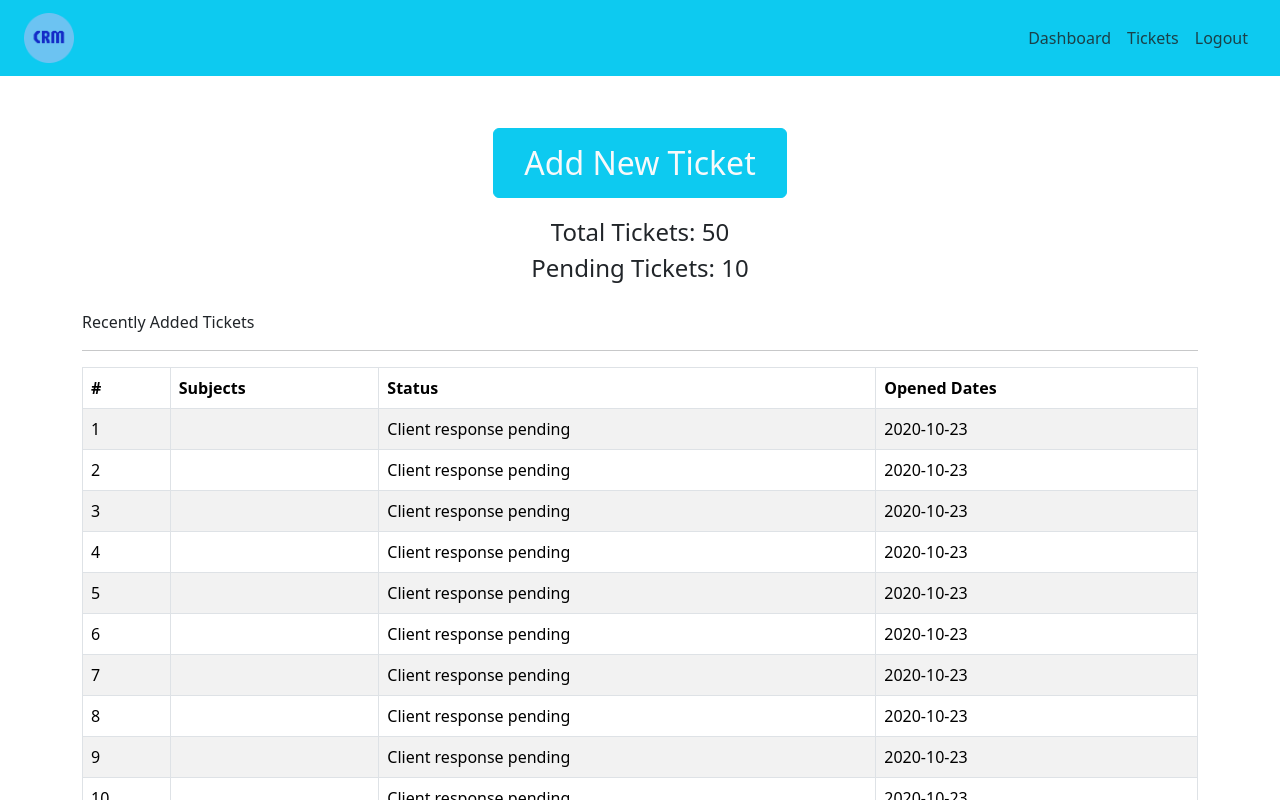
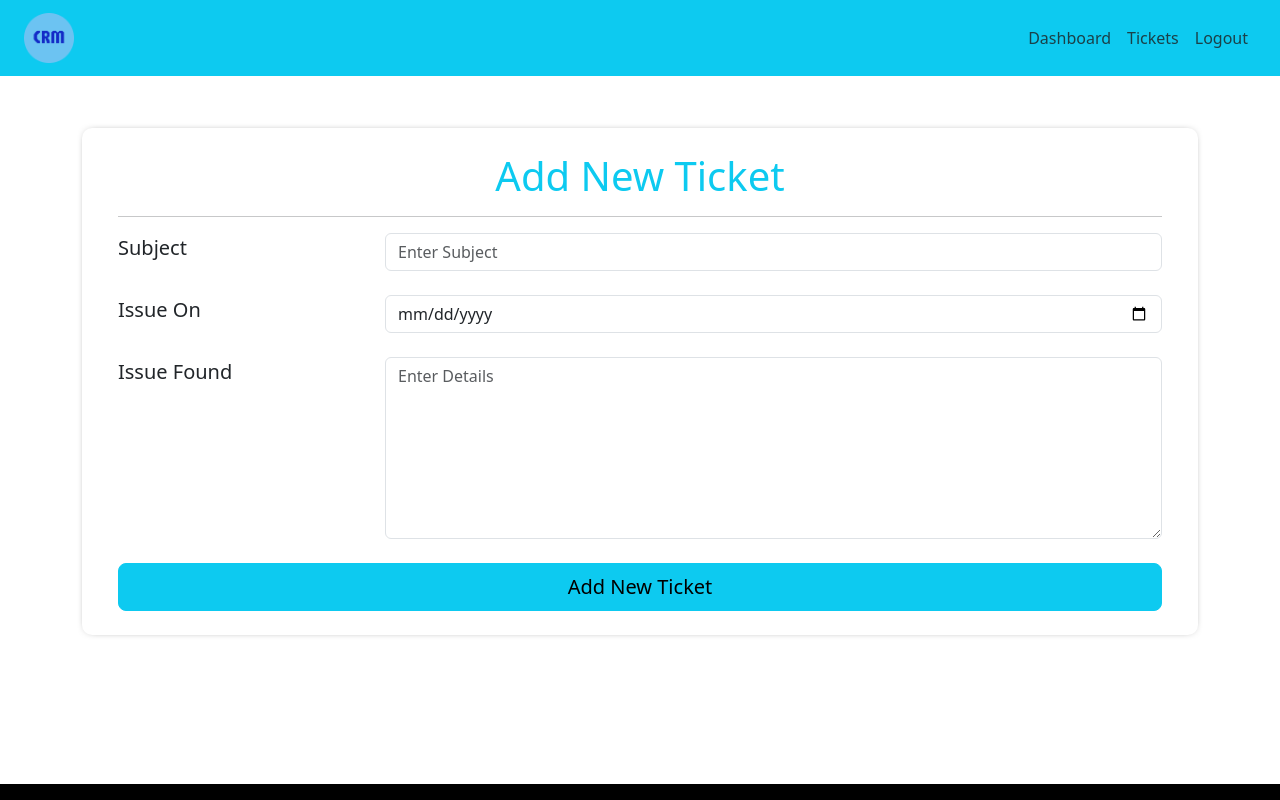
Before and after one commit to hemantsingh2004/crm-system, a React (Vite) app in the folder frontend/: page / in a window 1280 px wide. Shown: the top 800 px of the page. Built offline with nearby package versions, Linux system fonts and the light colour scheme.

Commit message:
Add New Ticket Page completed

```diff
--- a/frontend/src/App.jsx
+++ b/frontend/src/App.jsx
@@ -1,13 +1,15 @@
 import { DefaultLayout } from "./layout/DefaultLayout";
 import { Dashboard } from "./pages/dashboard/Dashboard.page";
 import { Entry } from "./pages/entry/Entry.page";
+import { AddTicket } from "./pages/new-ticket/AddTicket.page";
 import "./App.css";
 function App() {
   return(
     <div className="App">
       {/* <Entry/> */}
       <DefaultLayout>
-        <Dashboard/>
+        {/* <Dashboard/> */}
+        <AddTicket />
       </DefaultLayout>
     </div>
   )
--- /dev/null
+++ b/frontend/src/components/add-ticket-form/AddTicketForm.comp.jsx
@@ -0,0 +1,69 @@
+import React from "react";
+import { Container, Form, Button, Row, Col } from "react-bootstrap";
+import "./AddTicketForm.style.css";
+
+export const AddTicketForm = ({handleOnSubmit, formData, handleOnChange}) => {
+  return (
+    <Container className="text-start my-5 add-new-ticket">
+      <Row>
+        <Col className="m-4">
+        <h1 className="text-info text-center">Add New Ticket</h1>
+        <hr />
+          <Form className="fs-5 d-grid gap-2" autoComplete="off" onSubmit={handleOnSubmit}>
+
+            <Form.Group as={Row} className="mb-3" controlId="formBasicEmail">
+                <Col sm={3}>
+              <Form.Label>Subject</Form.Label>
+              </Col>
+              <Col sm={9}>
+              <Form.Control
+                name="subject"
+                onChange={handleOnChange}
+                value={formData.subject}
+                placeholder="Enter Subject"
+                required
+              />
+              </Col>
+            </Form.Group>
+
+            <Form.Group as={Row} className="mb-3" controlId="formBasicEmail">
+                <Col sm={3}>
+              <Form.Label>Issue On</Form.Label>
+              </Col>
+              <Col sm={9}>
+              <Form.Control
+                type="date"
+                name="issueDate"
+                onChange={handleOnChange}
+                value={formData.issueDate}
+                required
+              />
+              </Col>
+            </Form.Group>
+
+            <Form.Group as={Row} className="mb-3" controlId="formBasicEmail">
+                <Col sm={3}>
+              <Form.Label>Issue Found</Form.Label>
+              </Col>
+              <Col sm={9}>
+              <Form.Control
+                as="textarea"
+                rows="7"
+                name="detail"
+                onChange={handleOnChange}
+                value={formData.detail}
+                placeholder="Enter Details"
+                required
+              />
+              </Col>
+            </Form.Group>
+
+            <Button variant="info" type="submit" size="lg">
+              Add New Ticket
+            </Button>
+          </Form>
+        </Col>
+      </Row>
+    </Container>
+  );
+};
--- /dev/null
+++ b/frontend/src/components/add-ticket-form/AddTicketForm.style.css
@@ -0,0 +1,5 @@
+.add-new-ticket{
+    border-radius: 10px;
+    background: white;
+    box-shadow: 0px 0px 10px -6px black;
+}
--- /dev/null
+++ b/frontend/src/pages/new-ticket/AddTicket.page.jsx
@@ -0,0 +1,40 @@
+import React, { useState } from 'react'
+import {Container, Row, Col, Button} from 'react-bootstrap'
+import { AddTicketForm } from '../../components/add-ticket-form/AddTicketForm.comp'
+
+export const AddTicket = () => {
+  const initialFrmDt = {
+    subject : "",
+    issueDate: "",
+    detail: "",
+  };
+
+  const [formData, setFormData] = useState(initialFrmDt)
+
+  const handleOnSubmit = (e) => {
+    e.preventDefault();
+    console.log("Form Submitting request received", formData);
+  }
+
+  const handleOnChange = e => {
+    e.preventDefault;
+    const {name, value} = e.target;
+    setFormData({
+      ...formData,
+      [name]: value,
+    })
+  }
+
+  return (
+    <Container>
+        <Row>
+            <Col>
+                <AddTicketForm
+                  handleOnChange={handleOnChange}
+                  formData = {formData}
+                  handleOnSubmit={handleOnSubmit} />
+            </Col>
+        </Row>
+    </Container>
+  )
+}
```
